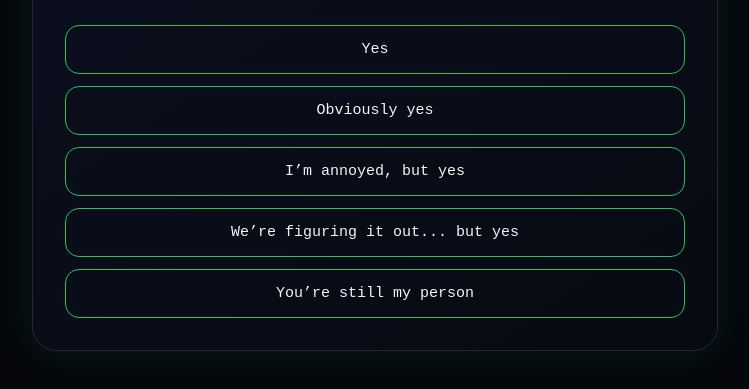
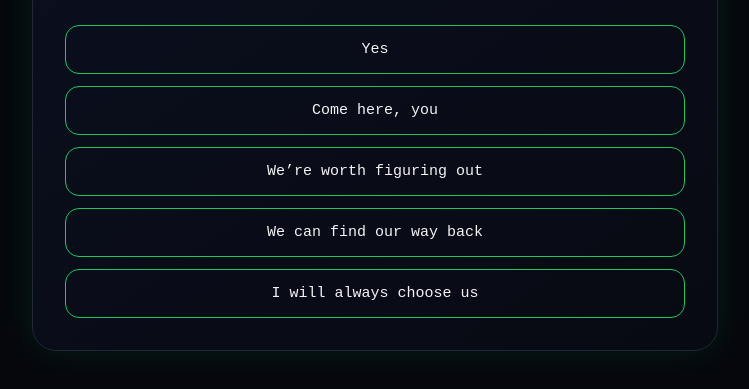
Before and after one commit to atandahalima123-a11y/system-check, a plain HTML site: page index.html in a window 1280 px wide. Shown: the part 353-742 px from the top of the page, without its empty margins (265-1014 px from the left). Drawn offline with Linux system fonts and the light colour scheme.

Commit message:
Update index.html

```diff
--- a/index.html
+++ b/index.html
@@ -126,10 +126,10 @@ I think you already know the answer, but just in case the system needs confirmat
 
 <div class="buttons">
 <button onclick="showProcessing()">Yes</button>
-<button onclick="showProcessing()">Obviously yes</button>
-<button onclick="showProcessing()">I’m annoyed, but yes</button>
-<button onclick="showProcessing()">We’re figuring it out... but yes</button>
-<button onclick="showProcessing()">You’re still my person</button>
+<button onclick="showProcessing()">Come here, you</button>
+<button onclick="showProcessing()">We’re worth figuring out</button>
+<button onclick="showProcessing()">We can find our way back</button>
+<button onclick="showProcessing()">I will always choose us</button>
 </div>
 </section>
 
```
